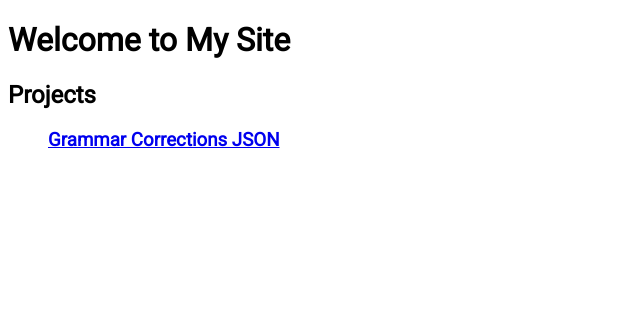
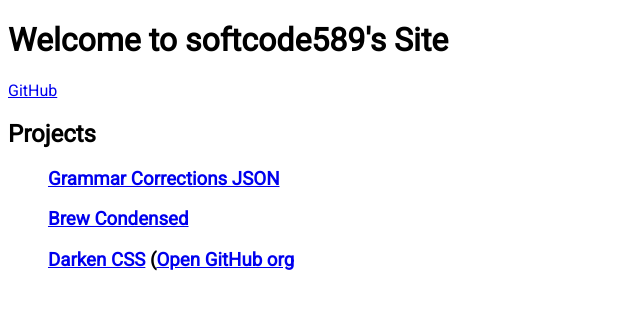
Before and after one commit to softcode589/my-website, a plain HTML site: page index.html in a window 1280 px wide. Shown: the whole page, without its empty margins (0-640 px from the left). Drawn offline with Linux system fonts and the light colour scheme.

Commit message:
Add a few more projects, modify readme

```diff
--- a/index.html
+++ b/index.html
@@ -12,11 +12,15 @@
 </style>
     </head>
     <body>
-        <h1>Welcome to My Site</h1>
+        <h1>Welcome to softcode589's Site</h1>
+        <div id="nav">
+            <a href="https://github.com/softcode589">GitHub</a>
+        </div>
         <h2>Projects</h2>
         <ul>
-            <h3><a href="https://github.com/softcode589/grammar-corrections-json-format">Grammar Corrections JSON</a></h3>
-            <h3></h3>
+            <h3><a href="https://github.com/grammargone/grammar-corrections-json">Grammar Corrections JSON</a></h3>
+            <h3><a href="https://github.com/softcode589/brew-condensed">Brew Condensed</a></h3>
+            <h3><a href="https://github.com/darken-css/Darken-CSS">Darken CSS</a> (<a href="https://github.com/darken-css">Open GitHub org</a></h3>
         </ul>
     </body>
 </html>
```
Also changed, not shown: 1 other file.
